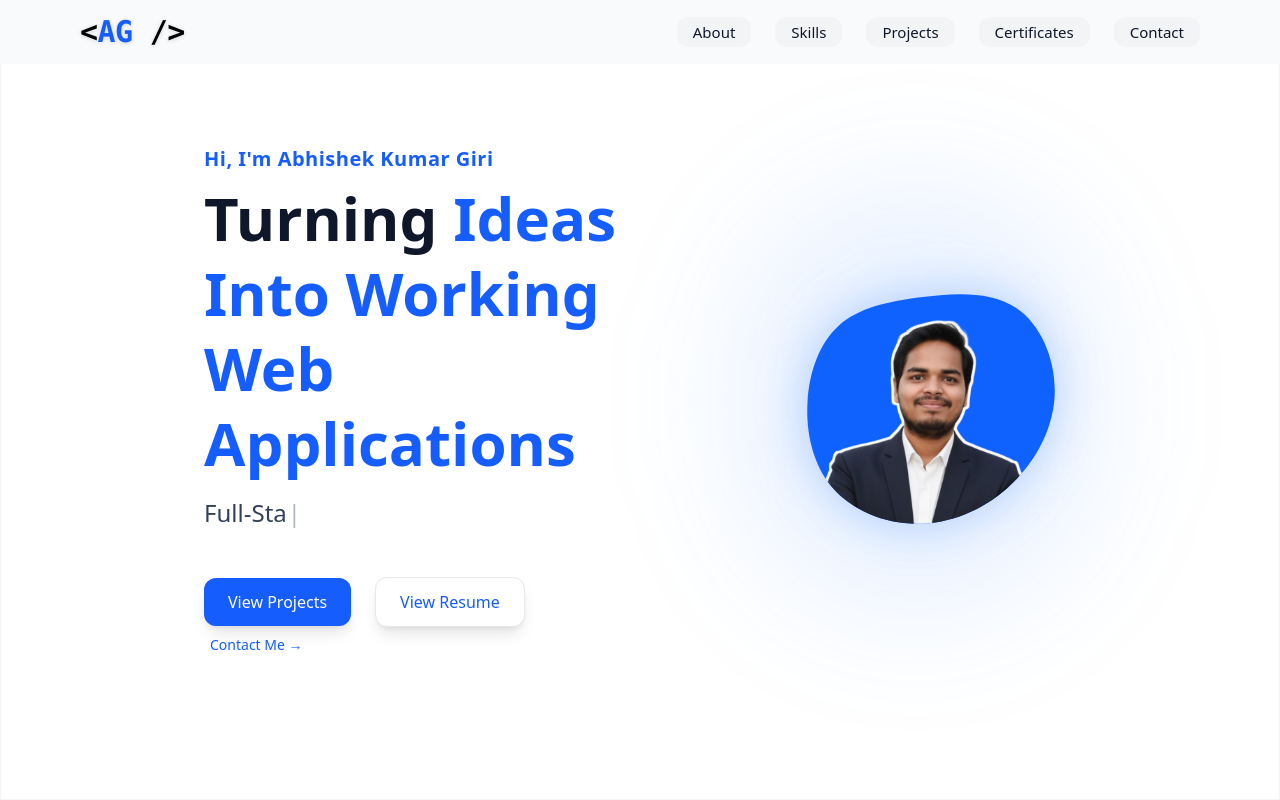
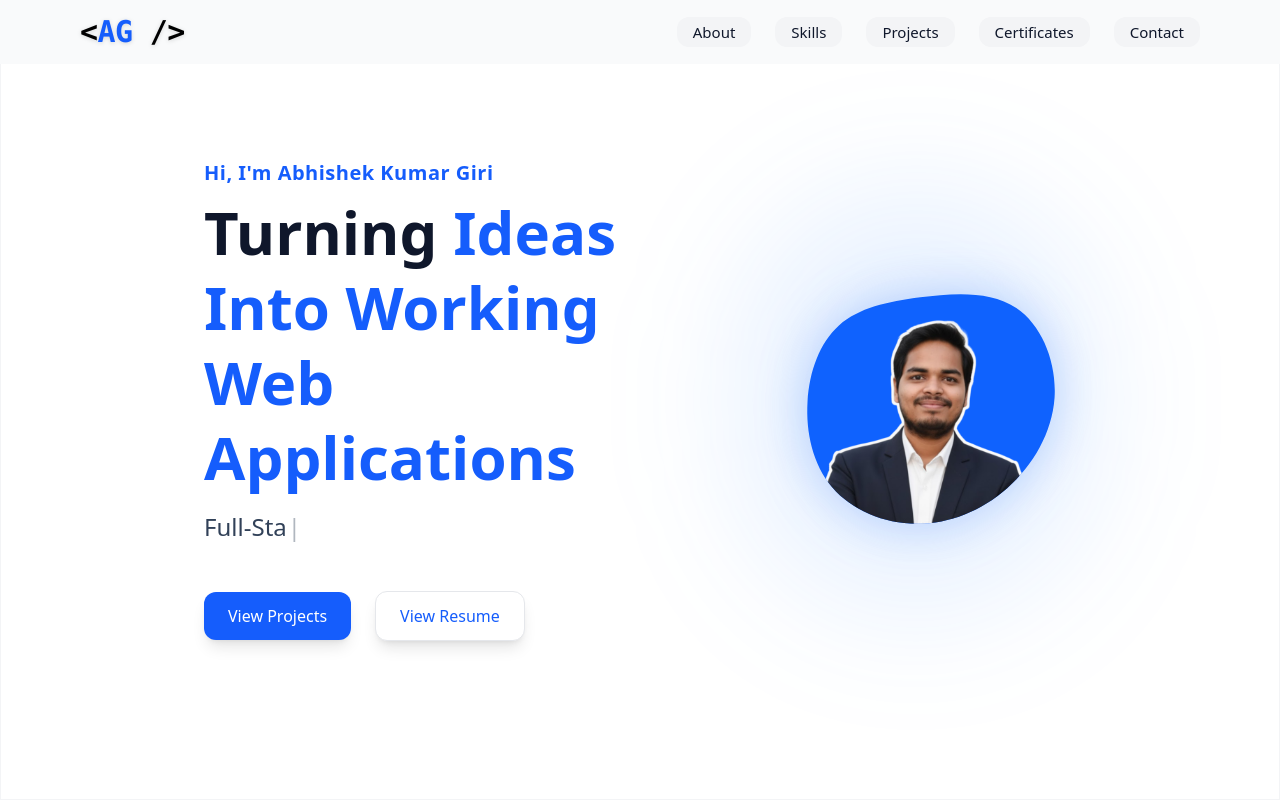
Before and after one commit to abhi1913ek-79ri/portfolio, a Next.js app: page / in a window 1280 px wide. Shown: the top 800 px of the page. Built offline with nearby package versions, Linux system fonts and the light colour scheme.

Commit message:
fix : layout fixng hero section

```diff
--- a/app/components/Hero/Hero.jsx
+++ b/app/components/Hero/Hero.jsx
@@ -58,7 +58,7 @@ export default function Hero() {
           </div>
           <Link
             href="#contact"
-            className="text-blue-600 text-sm  hover:underline mt-2 ml-1.5"
+            className="text-blue-600 text-sm md:hidden  hover:underline mt-2 ml-1.5"
           >
             Contact Me →
           </Link>
```
